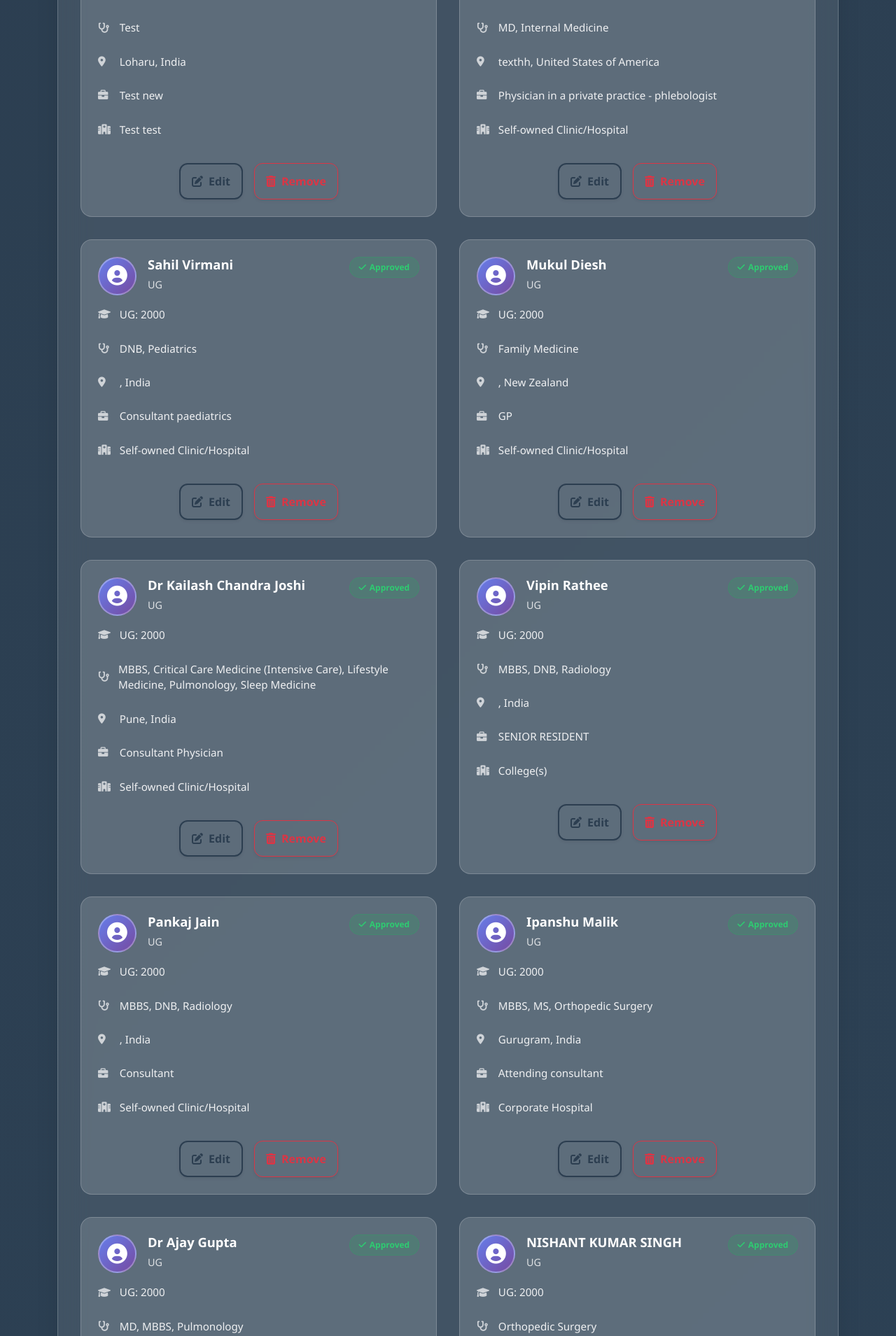
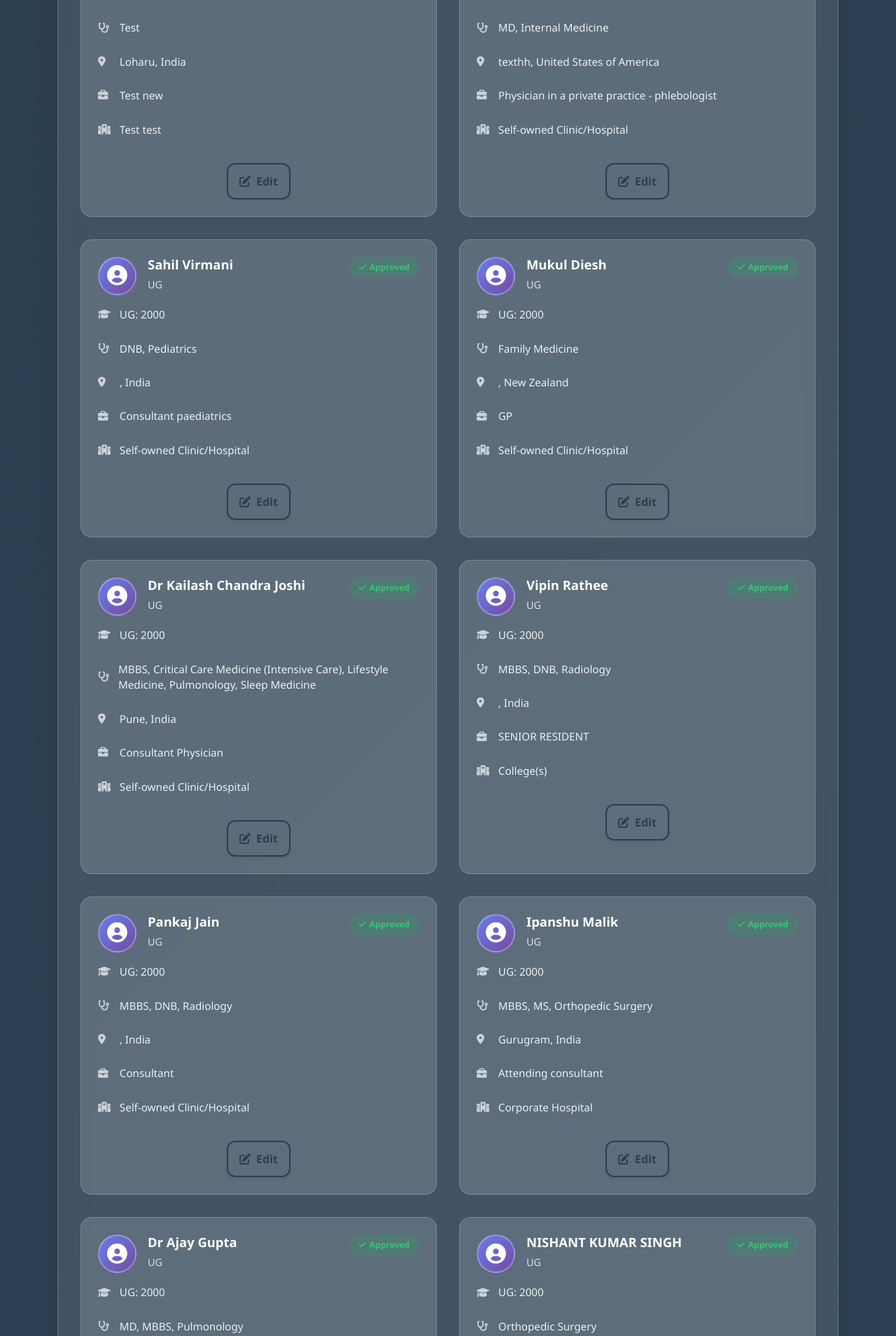
Before and after one commit to praveshgrewal/UCMS, a Django app: page /admin-panel/ in a window 1280 px wide. Shown: the part 1727-3636 px from the top of the page at 70% size. Run offline with Django 5.2, Linux system fonts and the light colour scheme; a user stored in the database is signed in; data comes from the database, SQL or seed files in the repository; some libraries are stand-ins or nearby versions.

Commit message:
Update admin_panel.html

```diff
--- a/templates/alumni/admin_panel.html
+++ b/templates/alumni/admin_panel.html
@@ -369,10 +369,10 @@
     <span>Edit</span>
   </button>
 
-  <button type="button" class="btn btn-outline-danger d-flex align-items-center gap-2 shadow-sm px-3" onclick="confirmRemove({{ alumni.id }})">
+<!--   <button type="button" class="btn btn-outline-danger d-flex align-items-center gap-2 shadow-sm px-3" onclick="confirmRemove({{ alumni.id }})">
     <i class="fas fa-trash-alt"></i>
     <span>Remove</span>
-  </button>
+  </button> -->
 </div>
                     </div>
                     {% endfor %}
```
